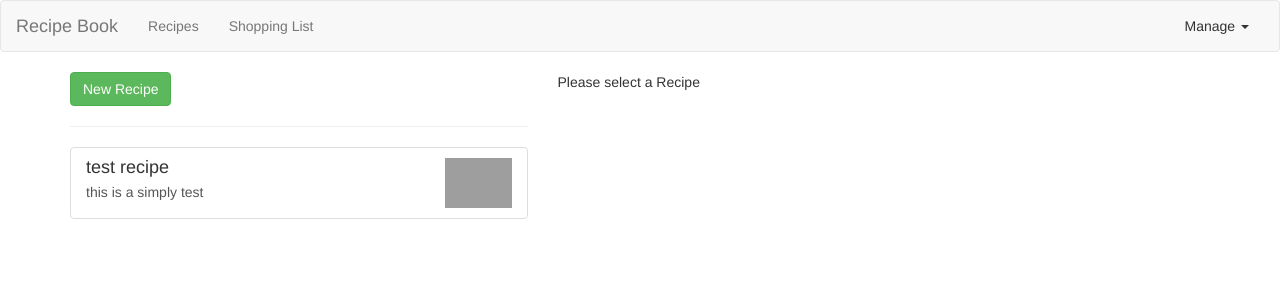
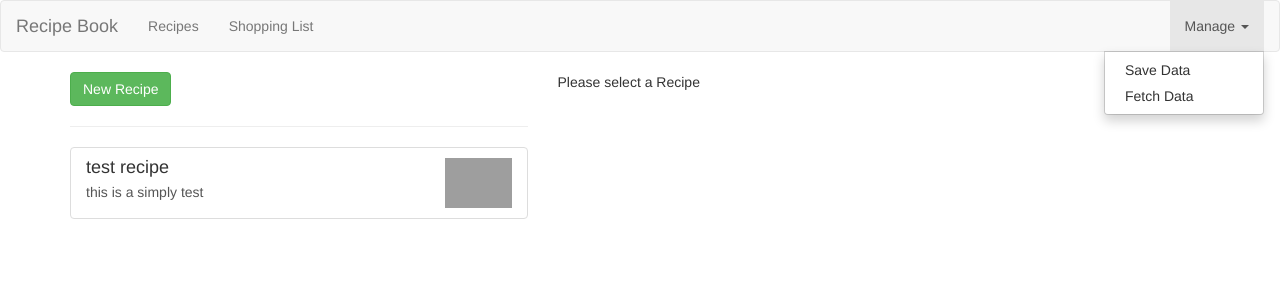
Before and after one commit to ChocolateAceCream/angular4, an Angular app: page / in a window 1280 px wide. Both pictures are taken after a click on the button "Manage". Shown: the top 300 px of the page. Built offline with nearby package versions, Linux system fonts and the light colour scheme; grey boxes are pictures that could not be loaded.

Commit message:
finished dropdown, now start working on services

```diff
--- a/src/app/app.module.ts
+++ b/src/app/app.module.ts
@@ -9,6 +9,7 @@ import { RecipeDetailComponent } from './recipes/recipe-detail/recipe-detail.com
 import { RecipeItemComponent } from './recipes/recipe-list/recipe-item/recipe-item.component';
 import { ShoppingListComponent } from './shopping-list/shopping-list.component';
 import { ShoppingEditComponent } from './shopping-list/shopping-edit/shopping-edit.component';
+import { DropdownDirective } from './shared/dropdown.directive';
 
 @NgModule({
   declarations: [
@@ -19,7 +20,8 @@ import { ShoppingEditComponent } from './shopping-list/shopping-edit/shopping-ed
     RecipeDetailComponent,
     RecipeItemComponent,
     ShoppingListComponent,
-    ShoppingEditComponent
+    ShoppingEditComponent,
+    DropdownDirective
   ],
   imports: [
     BrowserModule
--- a/src/app/header/header.component.html
+++ b/src/app/header/header.component.html
@@ -10,15 +10,11 @@
                 <li><a href="#" (click)="onSelect('shopping-list')">Shopping List</a></li>
             </ul>
             <ul class="nav navbar-nav navbar-right">
-                <li class="dropdown">
+                <li class="dropdown" appDropdown>
                 <a href="#" class="dropdown-toggle" role="button" >Manage <span class="caret"></span></a>
                 <ul class="dropdown-menu">
-                    <li>
-                    <a href="Save Data"></a>
-                    </li>
-                    <li>
-                    <a href="Fetch Data"></a>
-                    </li>
+                    <li><a href="#">Save Data</a></li>
+                    <li><a href="#">Fetch Data</a></li>
                 </ul>
                 </li>
             </ul>
--- a/src/app/recipes/recipe-detail/recipe-detail.component.html
+++ b/src/app/recipes/recipe-detail/recipe-detail.component.html
@@ -12,7 +12,9 @@
 </div>
 <div class="row">
     <div class="col-xs-12">
-        <div class="btn-group">
+        <div
+            class="btn-group"
+            appDropdown>
             <button class="btn btn-primary dropdown-toggle">Manage Recipe
             <span class="caret"></span>
             </button>
--- /dev/null
+++ b/src/app/shared/dropdown.directive.ts
@@ -0,0 +1,12 @@
+import { Directive, HostBinding, HostListener } from '@angular/core';
+@Directive({
+    selector: '[appDropdown]'
+})
+export class DropdownDirective {
+    @HostBinding('class.open') isOpen = false;
+
+    @HostListener('click') toggleOpen() {
+        this.isOpen = !this.isOpen;
+
+    }
+}
```
